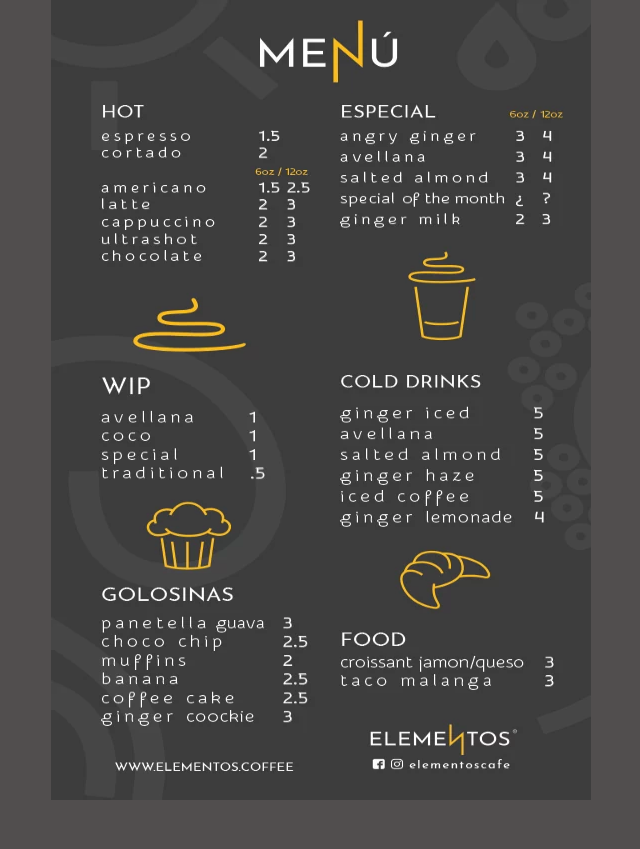
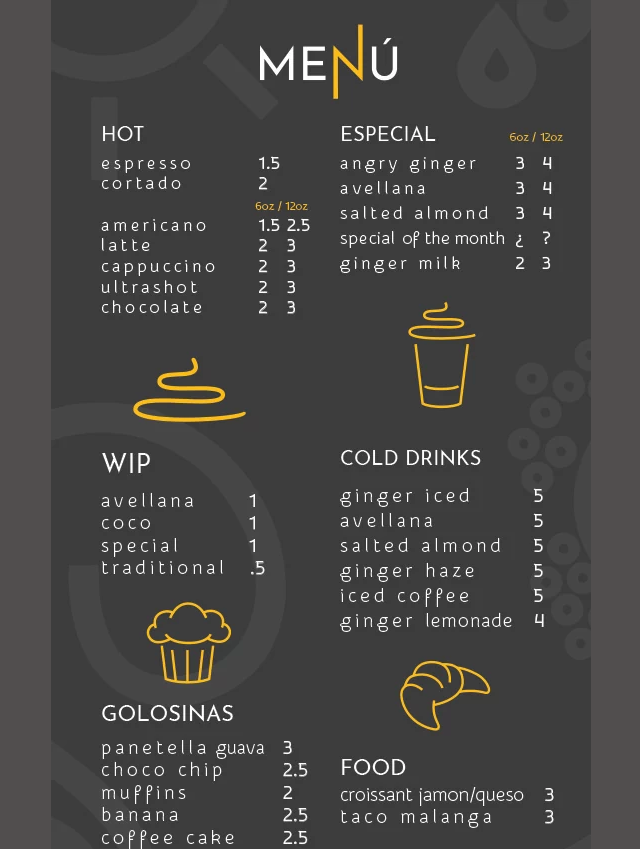
Before and after one commit to bomarmartinez/Elementos-Menu, a plain HTML site: page index.html in a window 1280 px wide. Shown: the top 849 px of the page, without its empty margins (319-959 px from the left). Before the commit the page ends 804 px from the top, so only its background shows below. Drawn offline with Linux system fonts and the light colour scheme.

Commit message:
Update index.html

```diff
--- a/index.html
+++ b/index.html
@@ -9,7 +9,7 @@
 
   :root {
     --real100vh: 100vh;
-    --real100vw: 100vw;
+/*     --real100vw: 100vw; */
   }
 
   body {
@@ -26,26 +26,29 @@
   }
 */
 
-  img {
+  #container {
     height: 100vh;
-    max-width: 100vw;
+    width: auto;
     transition: height 0.4s ease-in-out;
 
     @supports (height: var(--)) {
       height: var(--real100vh);
     }
-    @supports (width: var(--)) {
+
+/*     @supports (max-width: var(--)) {
       max-width: var(--real100vw);
-    }
+    } */
   }
 
   .full-size {
     height: auto;
   }
+
   </style>
   <title>Elementos | Menu</title>
   </head>
   <body>
+    <div id="container">
       <picture>
         <source srcset="assets/images/20201211-menu-540.webp" type="image/webp">
         <source srcset="assets/images/20201211-menu-810.webp" type="image/webp" media="(min-width: 810px)">
@@ -54,6 +57,7 @@
         <source srcset="assets/images/20201211-menu-1080.jpg" type="image/jpg" media="(min-width: 1080px)">
         <img id="menu-pic" src="assets/images/20201211-menu-540.jpg" alt="Menu elementos" title="Menu elementos" width="540" height="960">
       </picture>
+    </div>
     <script>
 //       const menu = document.getElementById('menu-pic');
 //       menu.addEventListener('click', function() {
@@ -63,14 +67,14 @@
       function set100Vars() {
         // If less than most tablets, set CSS var to window height.
         let heightValue = "100vh"
-        let widthValue = "100vw"
+//         let widthValue = "100vw"
         if (this.winWidth <= 1024) {
           heightValue = `${window.innerHeight}px`
-          widthValue = `${window.innerWidth}px`
+//           widthValue = `${window.innerWidth}px`
         }
 
         document.documentElement.style.setProperty("--real100vh", heightValue)
-        document.documentElement.style.setProperty("--real100vw", widthValue)
+//         document.documentElement.style.setProperty("--real100vw", widthValue)
       }
       //on resize, recalculate
       window.addEventListener('resize', set100Vars);
```
Lines whose indentation alone changed are shown as unchanged.
